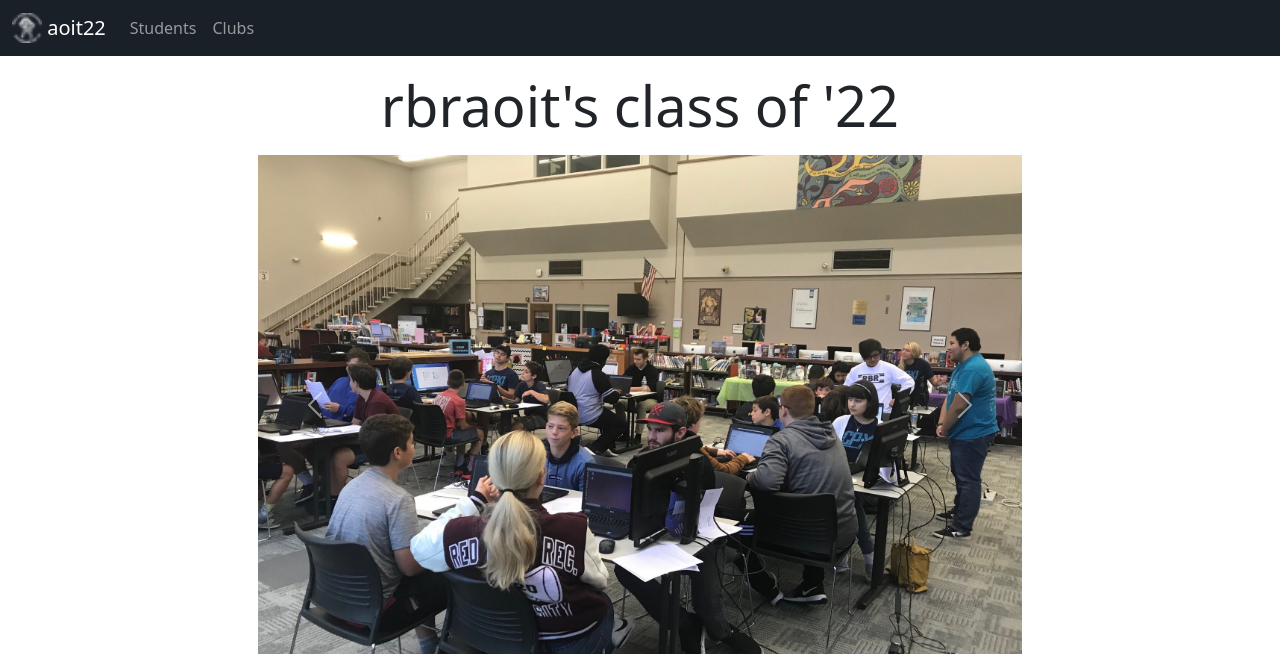
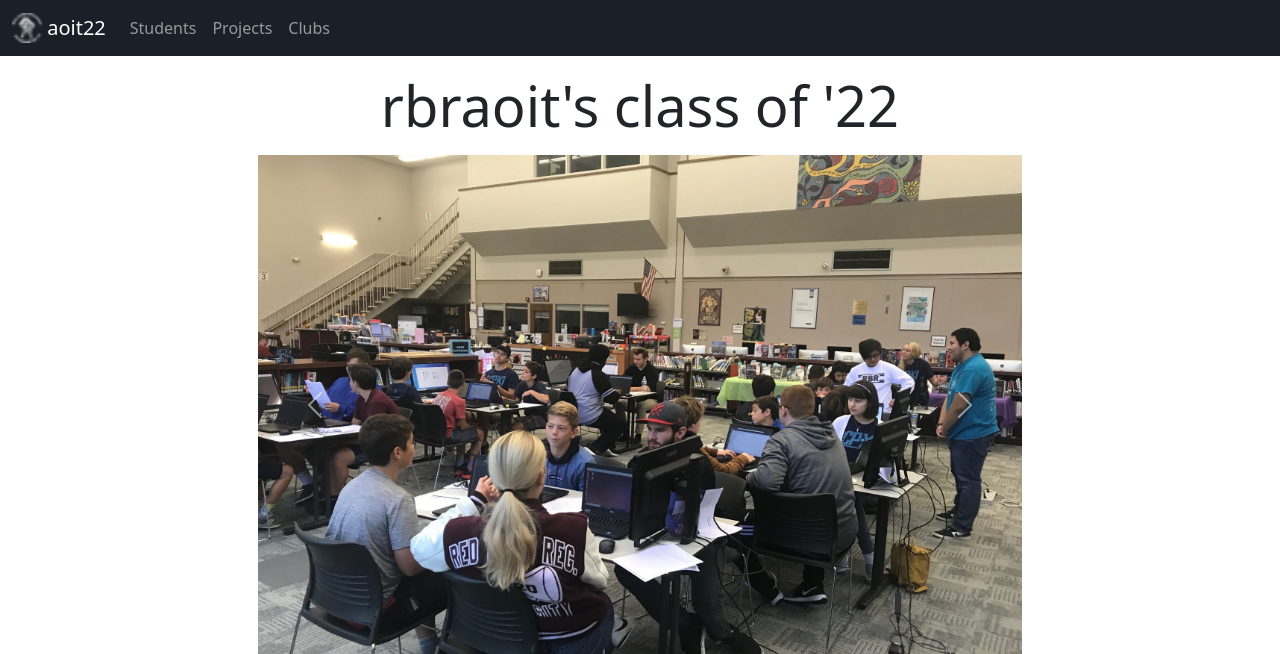
Before and after one commit to carterjc/rbraoit22, a Flask app: page / in a window 1280 px wide. Shown: the top 654 px of the page. Run offline with Flask 2, Linux system fonts and the light colour scheme; some libraries are stand-ins or nearby versions.

Commit message:
added project tab in nav bar

```diff
--- a/flaskr/templates/layout.html
+++ b/flaskr/templates/layout.html
@@ -30,6 +30,9 @@
             <ul class="navbar-nav me-auto mb-2 mb-lg-0 w-100">
               <li class="nav-item">
                 <a class="nav-link" href="/students">Students</a>
+              </li>
+              <li class="nav-item">
+                <a class="nav-link" href="/projects">Projects</a>
               </li>
               <li class="nav-item">
                 <a class="nav-link" href="/clubs">Clubs</a>
```
